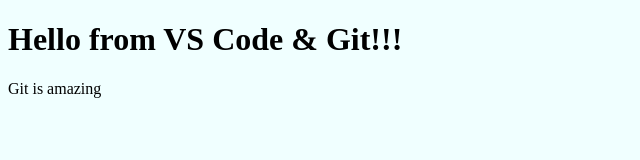
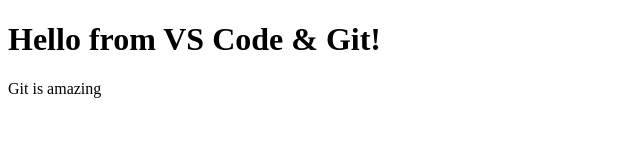
Before and after one commit to arjitsakhuja/vscode-git, a plain HTML site: page index.html in a window 1280 px wide. Shown: the whole page, without its empty margins (0-640 px from the left). Drawn offline with Linux system fonts and the light colour scheme.

Commit message:
delete css

```diff
--- a/index.html
+++ b/index.html
@@ -4,12 +4,12 @@
     <meta charset="UTF-8">
     <meta name="viewport" content="width=device-width, initial-scale=1">
     <title>Hello from VS Code & Git!</title>
-    <link rel="stylesheet" href="./styles.css">
 </head>
 <body>
 <main>
-  <h1>Hello from VS Code & Git!!!</h1>
+  <h1>Hello from VS Code & Git!</h1>
   <p>Git is amazing</p>
+<br>
 </main>
 </body>
 </html>
--- a/styles.css
+++ /dev/null
@@ -1,3 +0,0 @@
-body {
-  background-color: azure;
-}
```
